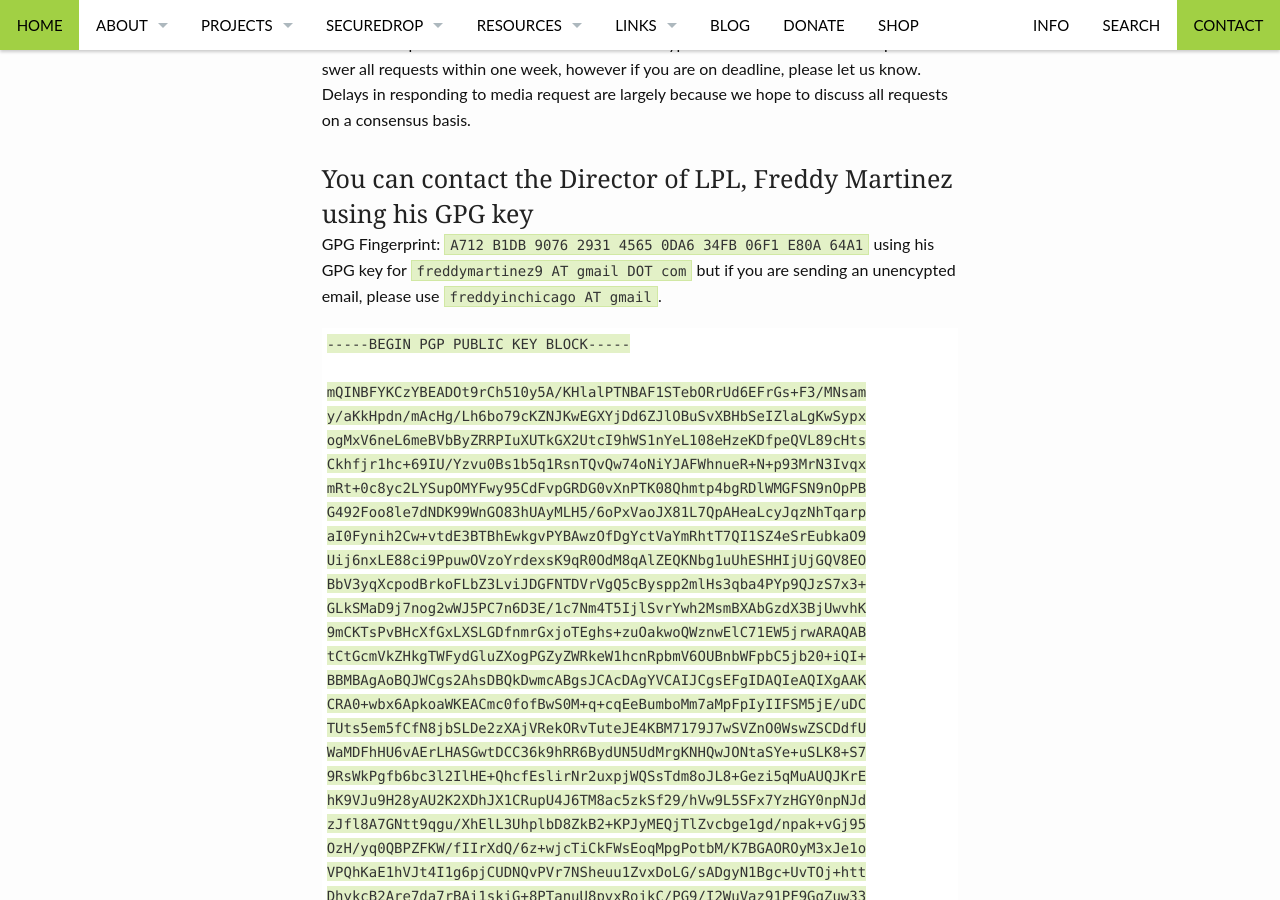
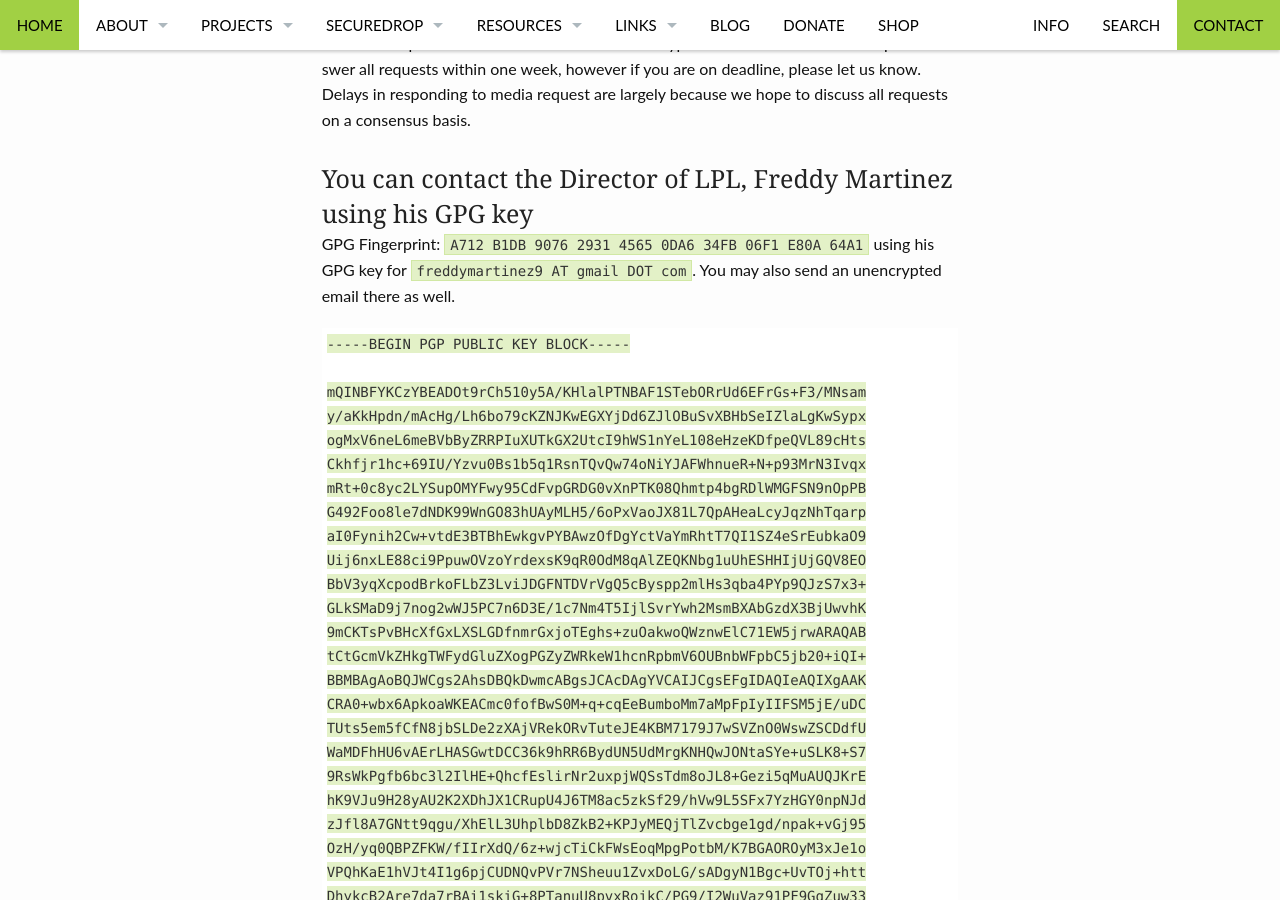
Before and after one commit to saltthefries/lucyparsonslabs.com, a Jekyll site: the page built from pages/contact.md, in a window 1280 px wide and 900 px high, scrolled down 533 px. Built offline with Jekyll 4.4.1, drawn with Linux system fonts in a browser that asks for light colours.

Commit message:
remove address I don't use much

```diff
--- a/pages/contact.md
+++ b/pages/contact.md
@@ -17,7 +17,7 @@ All media inquiries should be sent to media AT lucyparsonslabs DOT com. We hope
 
 ### You can contact the Director of LPL, Freddy Martinez using his GPG key
 
-GPG Fingerprint: `A712 B1DB 9076 2931 4565 0DA6 34FB 06F1 E80A 64A1` using his GPG key for `freddymartinez9 AT gmail DOT com` but if you are sending an unencypted email, please use `freddyinchicago AT gmail`.
+GPG Fingerprint: `A712 B1DB 9076 2931 4565 0DA6 34FB 06F1 E80A 64A1` using his GPG key for `freddymartinez9 AT gmail DOT com`. You may also send an unencrypted email there as well.
 
 ~~~~~~~~
 -----BEGIN PGP PUBLIC KEY BLOCK-----
```
